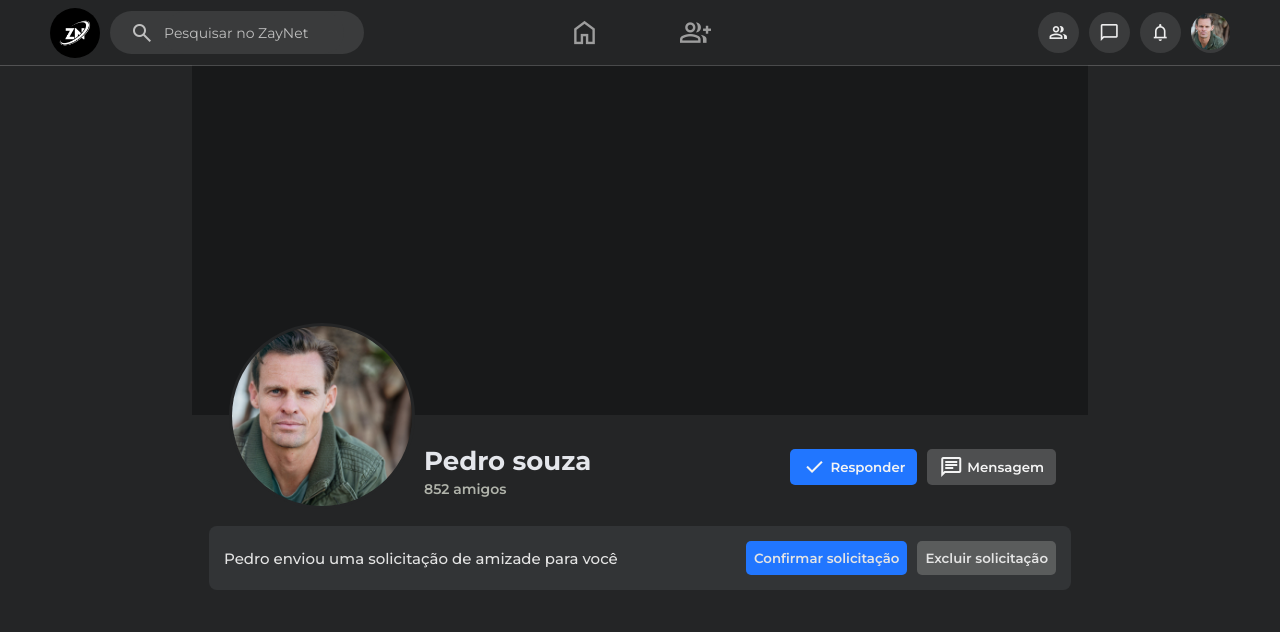
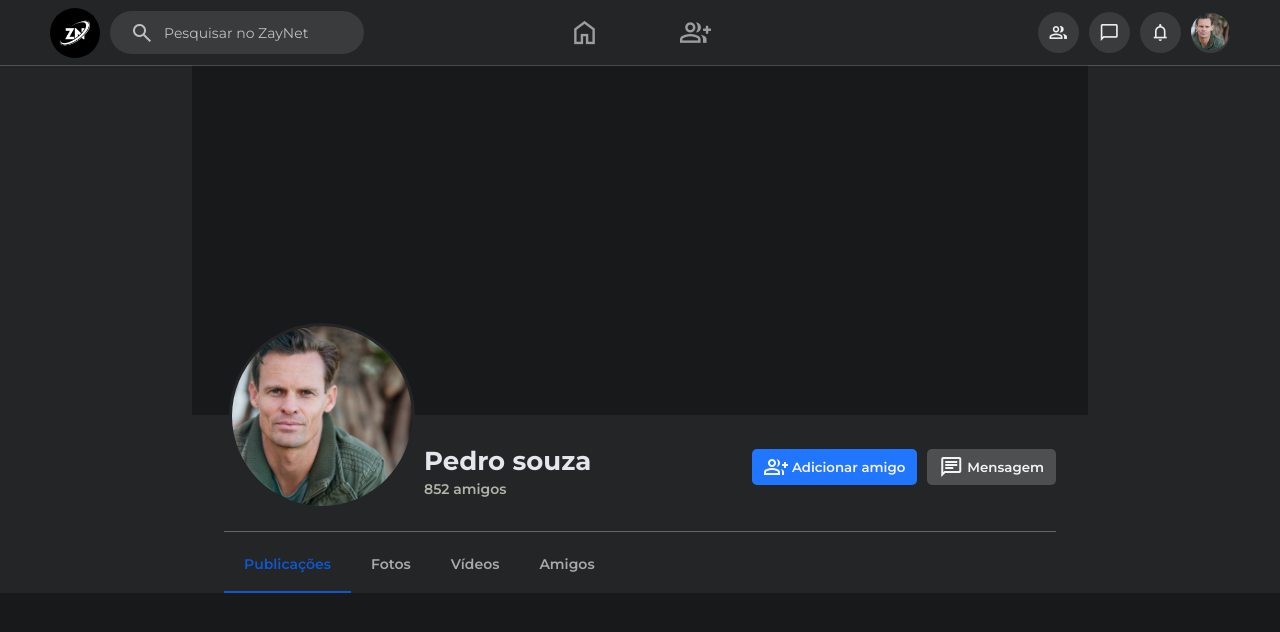
Before and after one commit to tiagozay/zaynet, a React (Create React App) app: page /perfil in a window 1280 px wide. Shown: the top 632 px of the page. Built offline with nearby package versions, Linux system fonts and the light colour scheme.

Commit message:
Criando menu do perfil
Signed-off-by: Tiago zay <tiagozay@gmail.com>

```diff
--- a/src/pages/PerfilUsuario/PerfilUsuario.css
+++ b/src/pages/PerfilUsuario/PerfilUsuario.css
@@ -3,11 +3,11 @@
 }
 #perfilDoUsuario__secaoInformacoesDoUsuario{
     width: 100%;
-    height: 700px;
     background-color: #242526;
     display: flex;
     align-items: center;
     flex-direction: column;
+    padding-bottom: 20px;
 }
 #perfilDoUsuario__fotoDaCapa{
     width: 70%;
@@ -91,6 +91,44 @@
     border-radius: 5px;
     margin-left: 10px;
 }
+
+#perfilUsuario__linhaDivisoria{
+    width: 65%;
+    height: 1px;
+    background-color: rgb(101, 101, 101);
+    margin: 0 auto;
+}
+#perfilUsuario__menuPerfil{
+    width: 100%;
+    background-color: #242526;
+}
+#perfilUsuario__menuPerfil__listaOpcoes{
+    display: flex;
+    width: 65%;
+    margin: 0 auto;
+    font-family: var(--fontePadrao);
+}
+.perfilUsuario__menuPerfil__listaOpcoes__opcao{
+    padding: 20px;
+    font-weight: 600;
+    color: rgb(169, 169, 169);
+    font-size: 14px;
+    cursor: pointer;
+    margin-top: 5px;
+}
+.perfilUsuario__menuPerfil__listaOpcoes__opcao:hover{
+    background-color: #3A3B3C;
+    border-radius: 5px;
+}
+.perfilUsuario__menuPerfil__listaOpcoes__opcaoAtiva{
+    border-bottom: 2px #0E57CD solid;
+    color: #0E57CD;
+}
+.perfilUsuario__menuPerfil__listaOpcoes__opcaoAtiva:hover{
+    background-color: initial;
+    border-radius: initial;
+}
+
 @media( max-width: 1120px ){
     #perfilDoUsuario__fotoDaCapa{
         width: 90%;
--- a/src/pages/PerfilUsuario/index.tsx
+++ b/src/pages/PerfilUsuario/index.tsx
@@ -13,7 +13,7 @@ export default function PerfilUsuario() {
         "Pedro souza",
         852,
         false,
-        true,
+        false,
         false
     )
 
@@ -52,6 +52,15 @@ export default function PerfilUsuario() {
 
                 </section>
 
+                <section id='perfilUsuario__menuPerfil'>
+                    <div id='perfilUsuario__linhaDivisoria'></div>
+                    <ul id='perfilUsuario__menuPerfil__listaOpcoes'>
+                        <li className='perfilUsuario__menuPerfil__listaOpcoes__opcao perfilUsuario__menuPerfil__listaOpcoes__opcaoAtiva'>Publicações</li>
+                        <li className='perfilUsuario__menuPerfil__listaOpcoes__opcao'>Fotos</li>
+                        <li className='perfilUsuario__menuPerfil__listaOpcoes__opcao'>Vídeos</li>
+                        <li className='perfilUsuario__menuPerfil__listaOpcoes__opcao'>Amigos</li>
+                    </ul>
+                </section>
             </section>
         </>
 
```
